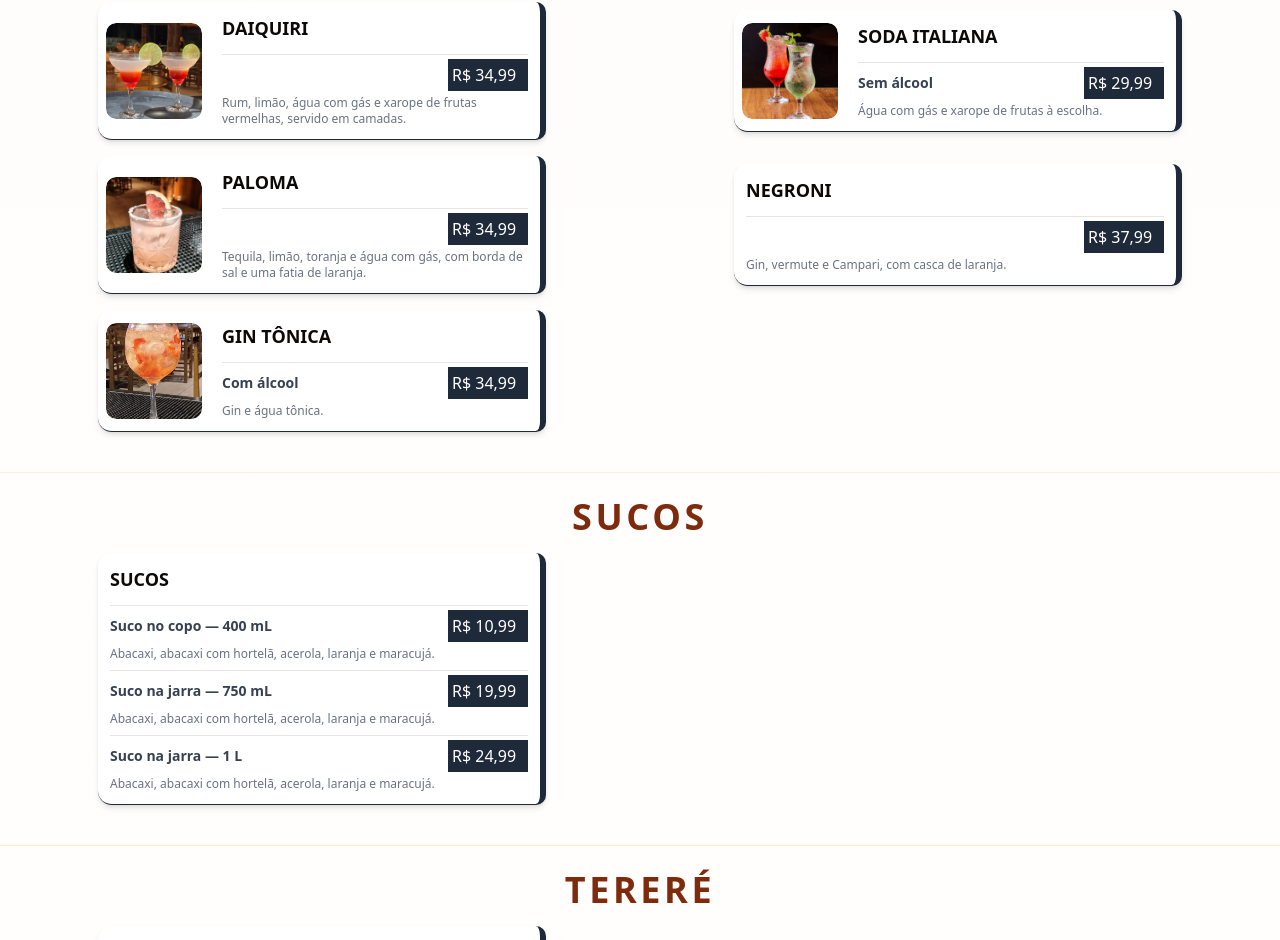
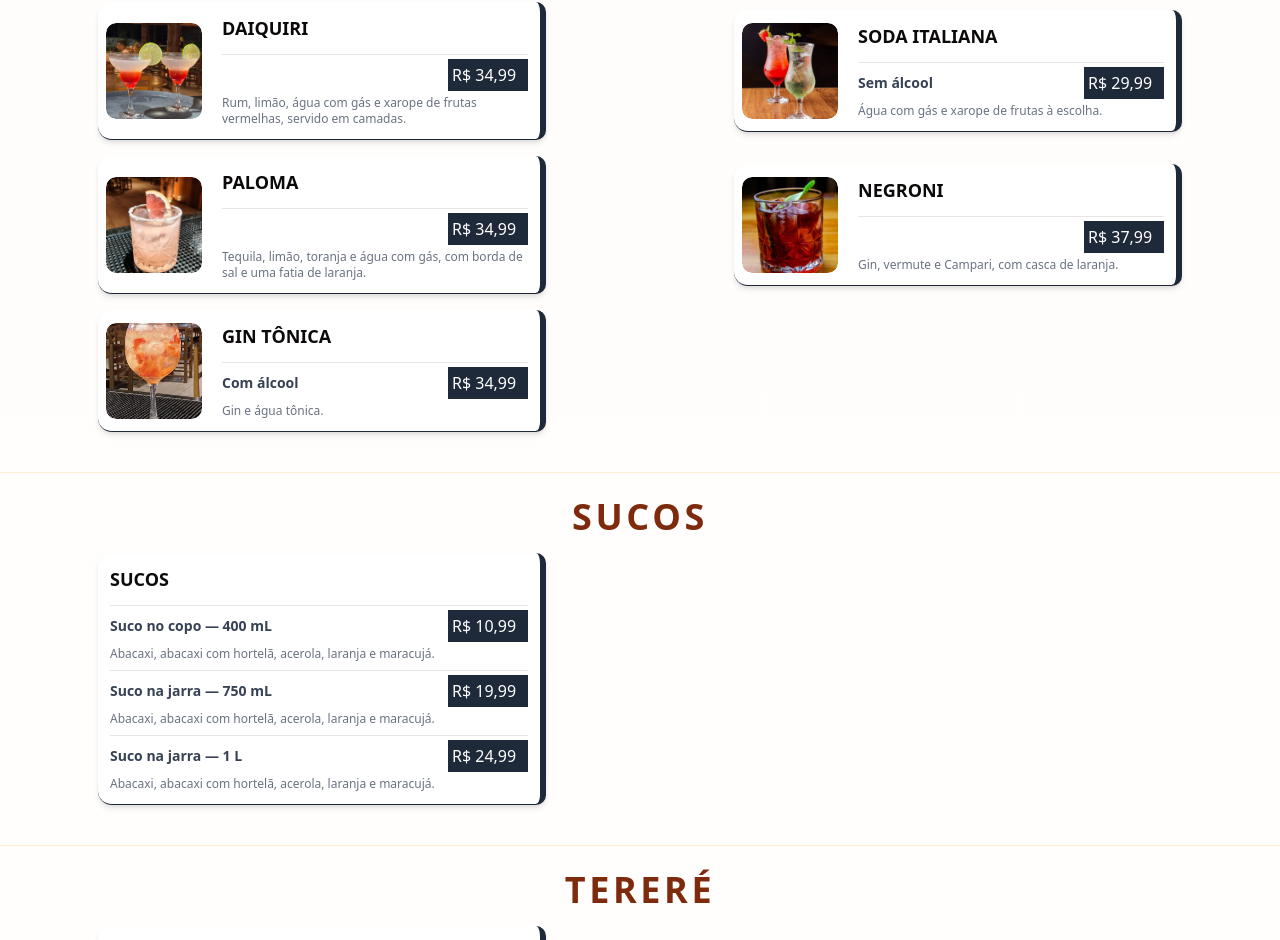
Before and after one commit to brasaburger06-blip/cardapio-brasa, a Next.js app in the folder testecardapioune-master/testecardapioune-master/: page /testune in a window 1280 px wide. Shown: the part 7055-7995 px from the top of the page. Built offline with nearby package versions, Linux system fonts and the light colour scheme.

Commit message:
Exibe a foto no item Negroni

```diff
--- a/testecardapioune-master/testecardapioune-master/src/db.js
+++ b/testecardapioune-master/testecardapioune-master/src/db.js
@@ -1201,6 +1201,7 @@ export const dataBase = [
   },
   {
     "id": "drink-negroni",
+    "imageUrlPry": "/negroni.jpeg",
     "name": "NEGRONI",
     "typeMenu": false,
     "categoryTitle": "DRINKS",
```
